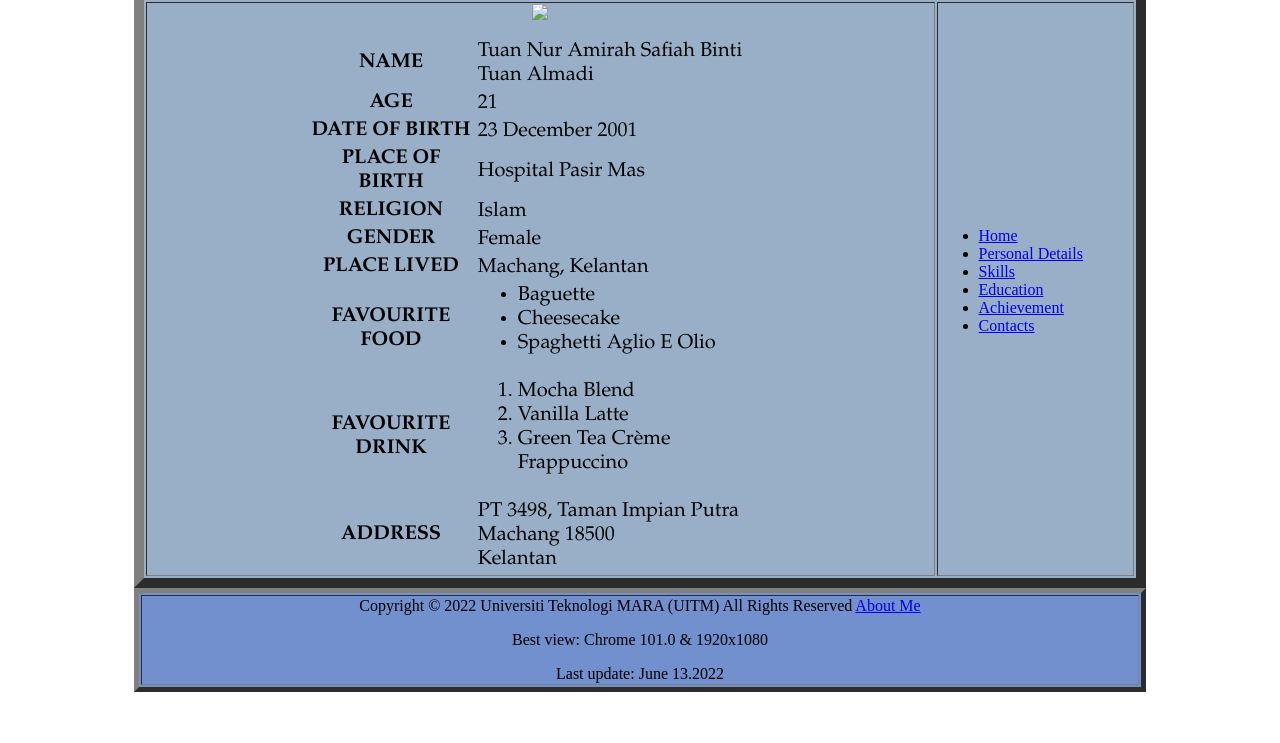
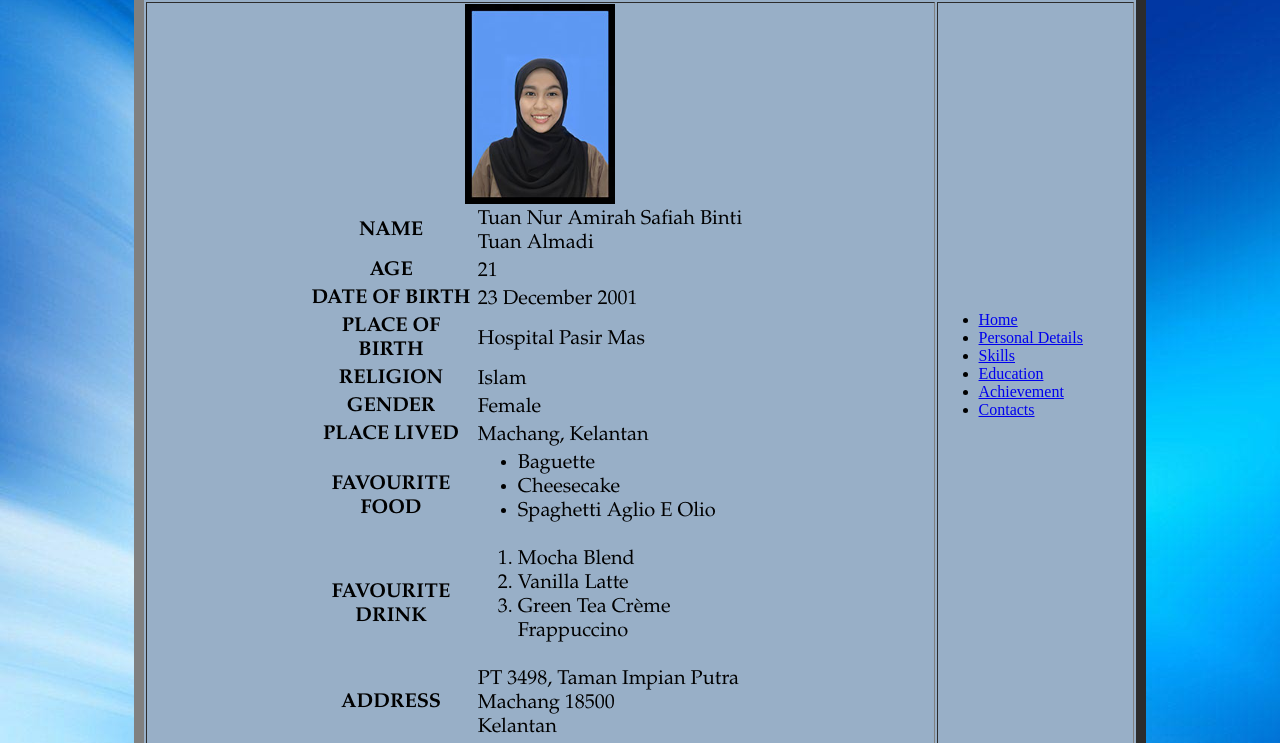
Before and after one commit to tuannuramirahsafiah/AmirahResume, a plain HTML site: page biodata.html in a window 1280 px wide. Shown: the part 138-881 px from the top of the page. Before the commit the page ends 838 px from the top, so only its background shows below. Drawn offline with Linux system fonts and the light colour scheme.

Commit message:
Add files via upload

```diff
--- a/biodata.html
+++ b/biodata.html
@@ -6,7 +6,7 @@
     </head>
 
     <body>
-        <body background="image/bq.jpg">
+        <body background="bq.jpg">
         </body>
     <table border="10" width="80%" align="center" bgcolor="#ADD8E6" cellspacing="10" cellpadding="10">
 
@@ -35,7 +35,7 @@
 
       <center>  <p><body>
 
-      <p> <center><img src="image/11.jpg"</11></center></p>
+        <img src="11.jpg" width="150" height="200">
 
 
 
```
Also changed, not shown: aboutme.html (+1 -1 lines).
